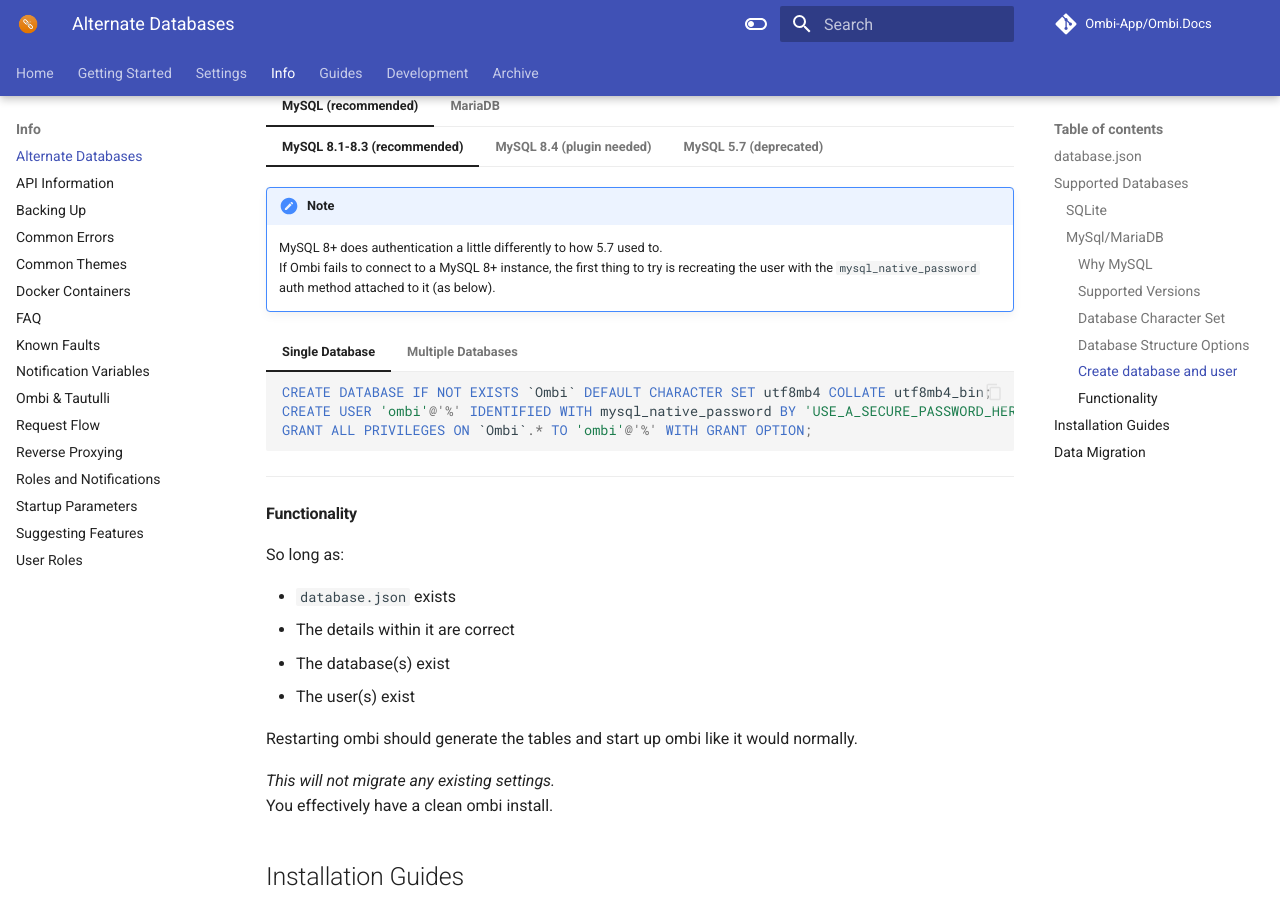
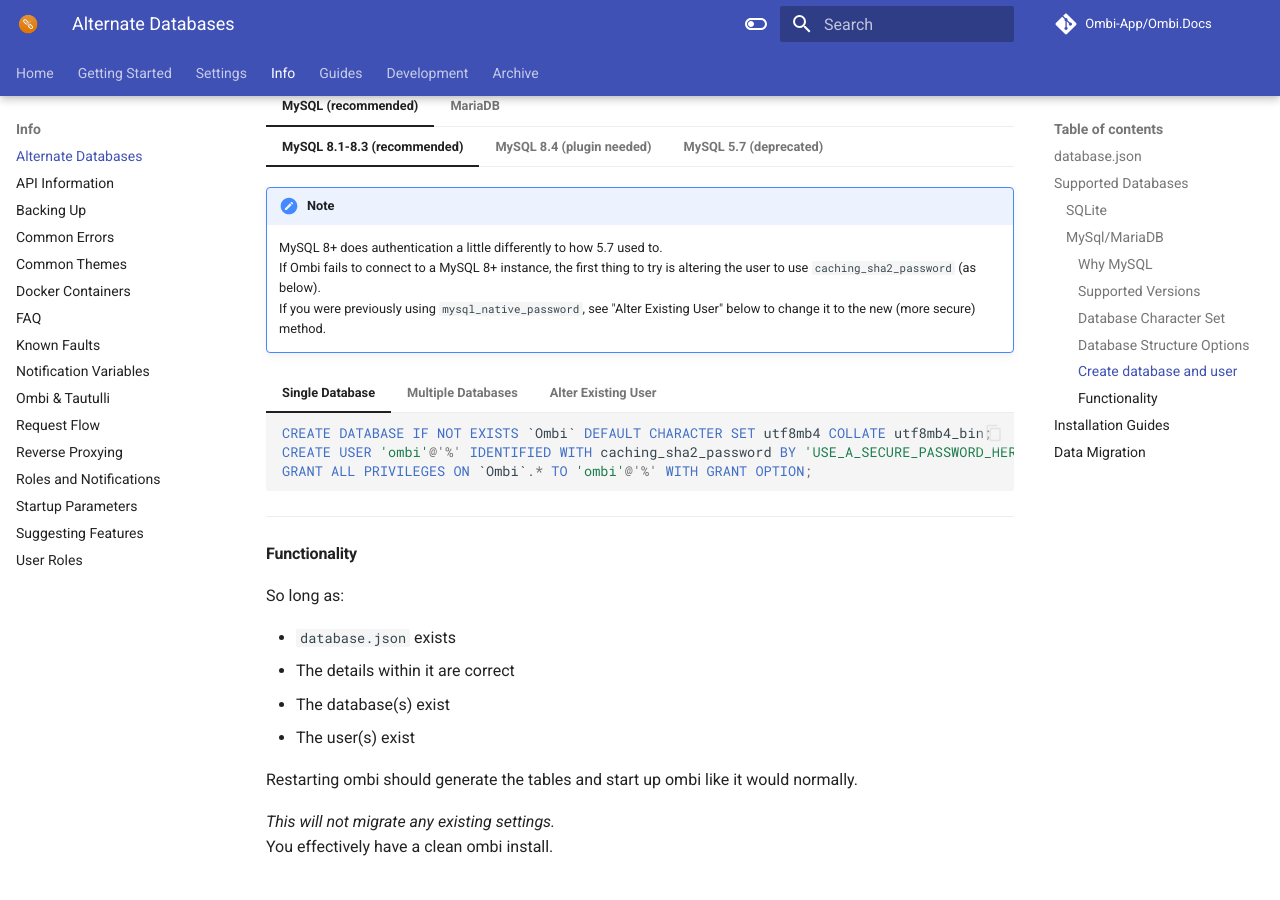
Before and after one commit to Ombi-app/Ombi.Docs, an MkDocs documentation site: the page built from docs/info/alternate-databases.md, in a window 1280 px wide and 900 px high, scrolled down 2682 px. Built offline with MkDocs 1.6.1 and Material for MkDocs 9.7.7, drawn with Linux system fonts in a browser that asks for light colours; comment, search, counter and statistics services are not loaded.

Commit message:
Update MySQL notes

````diff
--- a/docs/info/alternate-databases.md
+++ b/docs/info/alternate-databases.md
@@ -126,13 +126,14 @@
         !!! note
 
             MySQL 8+ does authentication a little differently to how 5.7 used to.
-            If Ombi fails to connect to a MySQL 8+ instance, the first thing to try is recreating the user with the `mysql_native_password` auth method attached to it (as below).
+            If Ombi fails to connect to a MySQL 8+ instance, the first thing to try is altering the user to use `caching_sha2_password` (as below).
+            If you were previously using `mysql_native_password`, see "Alter Existing User" below to change it to the new (more secure) method.
 
         === "Single Database"
 
             ```mysql
             CREATE DATABASE IF NOT EXISTS `Ombi` DEFAULT CHARACTER SET utf8mb4 COLLATE utf8mb4_bin;
-            CREATE USER 'ombi'@'%' IDENTIFIED WITH mysql_native_password BY 'USE_A_SECURE_PASSWORD_HERE';
+            CREATE USER 'ombi'@'%' IDENTIFIED WITH caching_sha2_password BY 'USE_A_SECURE_PASSWORD_HERE';
             GRANT ALL PRIVILEGES ON `Ombi`.* TO 'ombi'@'%' WITH GRANT OPTION;
             ```
 
@@ -142,23 +143,29 @@
             CREATE DATABASE IF NOT EXISTS `Ombi` DEFAULT CHARACTER SET utf8mb4 COLLATE utf8mb4_bin;
             CREATE DATABASE IF NOT EXISTS `Ombi_Settings` DEFAULT CHARACTER SET utf8mb4 COLLATE utf8mb4_bin;
             CREATE DATABASE IF NOT EXISTS `Ombi_External` DEFAULT CHARACTER SET utf8mb4 COLLATE utf8mb4_bin;
-            CREATE USER 'ombi'@'%' IDENTIFIED WITH mysql_native_password BY 'USE_A_SECURE_PASSWORD_HERE';
+            CREATE USER 'ombi'@'%' IDENTIFIED WITH caching_sha2_password BY 'USE_A_SECURE_PASSWORD_HERE';
             GRANT ALL PRIVILEGES ON `Ombi`.* TO 'ombi'@'%' WITH GRANT OPTION;
             GRANT ALL PRIVILEGES ON `Ombi_Settings`.* TO 'ombi'@'%' WITH GRANT OPTION;
             GRANT ALL PRIVILEGES ON `Ombi_External`.* TO 'ombi'@'%' WITH GRANT OPTION;
             ```
 
+        === "Alter Existing User"
+            ```mysql
+            ALTER USER 'ombi'@'%' IDENTIFIED BY 'USE_YOUR_PASSWORD_HERE' IDENTIFIED BY caching_sha2_password;
+            ```
+
     === "MySQL 8.4 (plugin needed)"
 
         !!! info
-            As of 8.4 onwards, the `mysql_native_password` plugin has been disabled by default. It will need to be enabled for 8.4 onwards to work with Ombi.
-            For the official instruction on enabling this, see the [official documentation](https://mariadb.com/kb/en/authentication-plugin-mysql_native_password/).
+            As of 8.4 onwards, the `mysql_native_password` plugin has been disabled by default. If you wish to use it, it will need to be enabled for 8.4 onwards to work with Ombi.
+            We suggest using `caching_sha2_password` instead, as it is more secure. If you were previously using `mysql_native_password`, see "Alter Existing User" below to change to it.
+            If you still wish to use the old method, see the [official documentation](https://mariadb.com/kb/en/authentication-plugin-mysql_native_password/) for how to enable it (at your own risk).
 
         === "Single Database"
 
             ```mysql
             CREATE DATABASE IF NOT EXISTS `Ombi` DEFAULT CHARACTER SET utf8mb4 COLLATE utf8mb4_bin;
-            CREATE USER 'ombi'@'%' IDENTIFIED WITH mysql_native_password BY 'USE_A_SECURE_PASSWORD_HERE';
+            CREATE USER 'ombi'@'%' IDENTIFIED WITH caching_sha2_password BY 'USE_A_SECURE_PASSWORD_HERE';
             GRANT ALL PRIVILEGES ON `Ombi`.* TO 'ombi'@'%' WITH GRANT OPTION;
             ```
 
@@ -168,10 +175,15 @@
             CREATE DATABASE IF NOT EXISTS `Ombi` DEFAULT CHARACTER SET utf8mb4 COLLATE utf8mb4_bin;
             CREATE DATABASE IF NOT EXISTS `Ombi_Settings` DEFAULT CHARACTER SET utf8mb4 COLLATE utf8mb4_bin;
             CREATE DATABASE IF NOT EXISTS `Ombi_External` DEFAULT CHARACTER SET utf8mb4 COLLATE utf8mb4_bin;
-            CREATE USER 'ombi'@'%' IDENTIFIED WITH mysql_native_password BY 'USE_A_SECURE_PASSWORD_HERE';
+            CREATE USER 'ombi'@'%' IDENTIFIED WITH caching_sha2_password BY 'USE_A_SECURE_PASSWORD_HERE';
             GRANT ALL PRIVILEGES ON `Ombi`.* TO 'ombi'@'%' WITH GRANT OPTION;
             GRANT ALL PRIVILEGES ON `Ombi_Settings`.* TO 'ombi'@'%' WITH GRANT OPTION;
             GRANT ALL PRIVILEGES ON `Ombi_External`.* TO 'ombi'@'%' WITH GRANT OPTION;
+            ```
+
+        === "Alter Existing User"
+            ```mysql
+            ALTER USER 'ombi'@'%' IDENTIFIED BY 'USE_YOUR_PASSWORD_HERE' IDENTIFIED BY caching_sha2_password;
             ```
 
     === "MySQL 5.7 (deprecated)"
````
